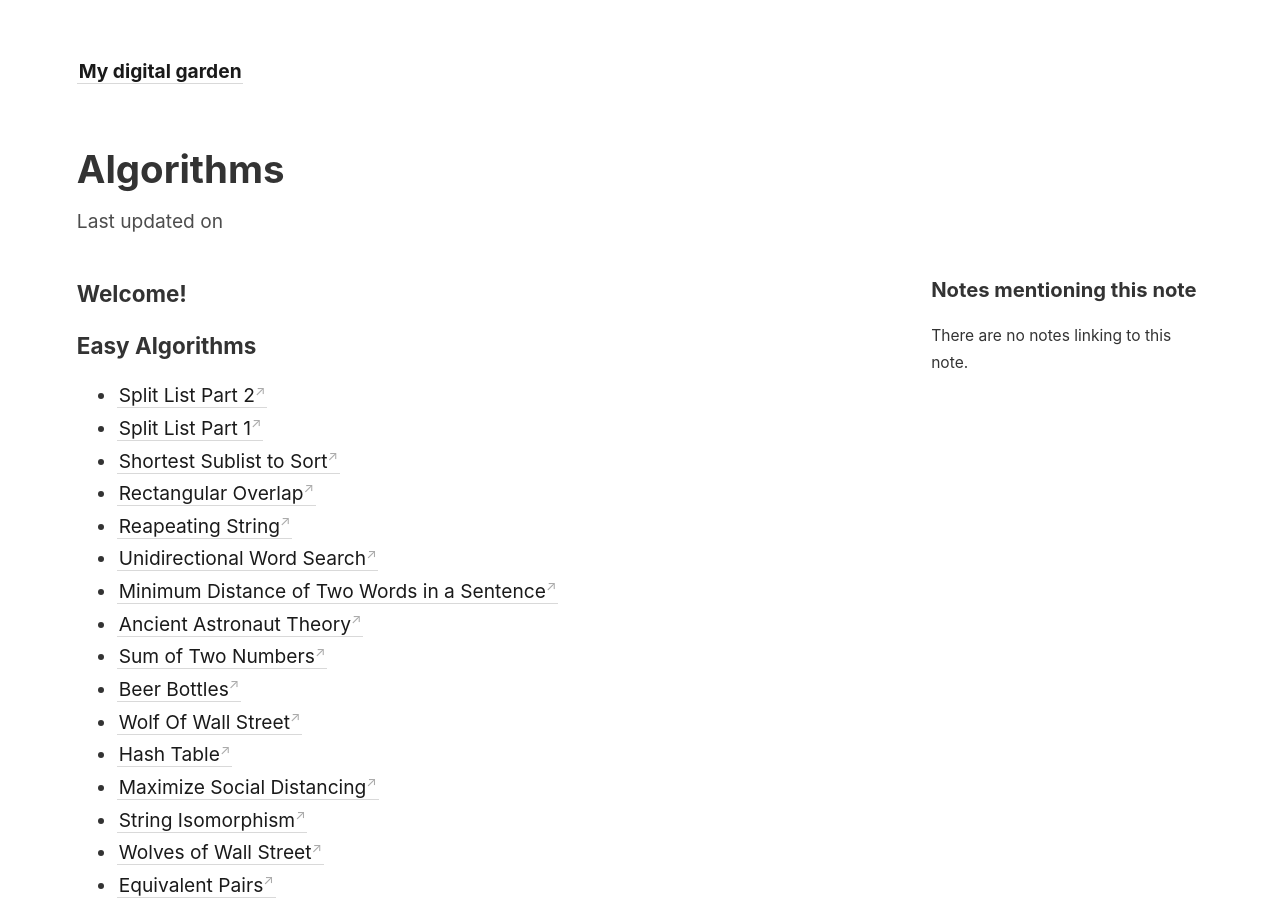
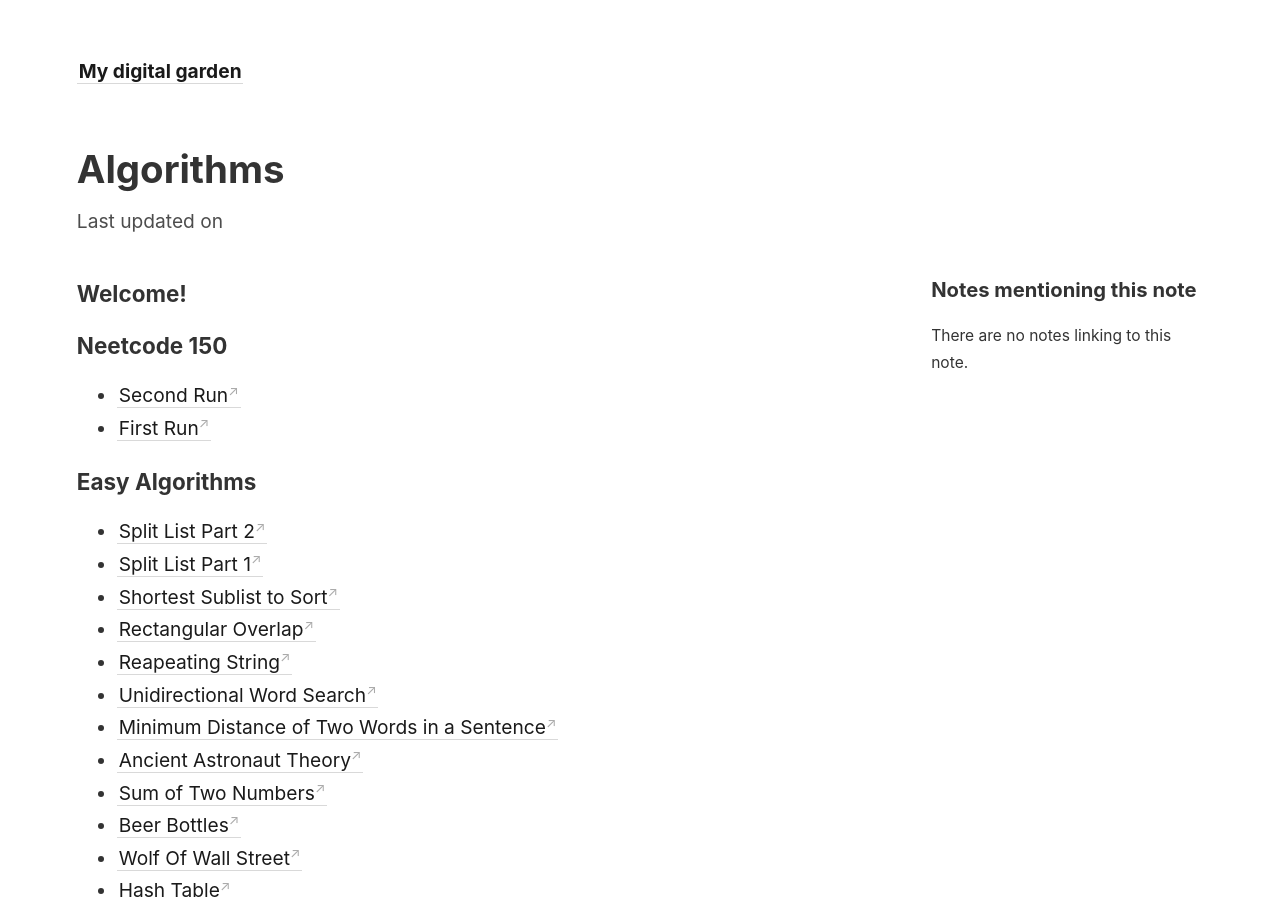
Before and after one commit to ahrchen/digital-garden-knowselfdaily, a Jekyll site: the page built from _notes/Algorithms/Algorithms.md, in a window 1280 px wide and 900 px high. Built offline with Jekyll 4.4.1, drawn with Linux system fonts in a browser that asks for light colours.

Commit message:
Neetcode Second Run

```diff
--- a/_notes/Algorithms/Algorithms.md
+++ b/_notes/Algorithms/Algorithms.md
@@ -3,6 +3,10 @@ title: Algorithms
 ---
 
 ### Welcome!
+
+### Neetcode 150
+- [Second Run](https://youtube.com/playlist?list=PLMbUi6HtzLDzaCjms3yilPNGbY8_TpxVV)
+- [First Run](https://youtube.com/playlist?list=PLMbUi6HtzLDwsjpcAy91RH5aUAhf1lbas)
 
 ### Easy Algorithms
 
```
Also changed, not shown: other parts of _notes/Algorithms/Algorithms.md (+0 -3 lines).
